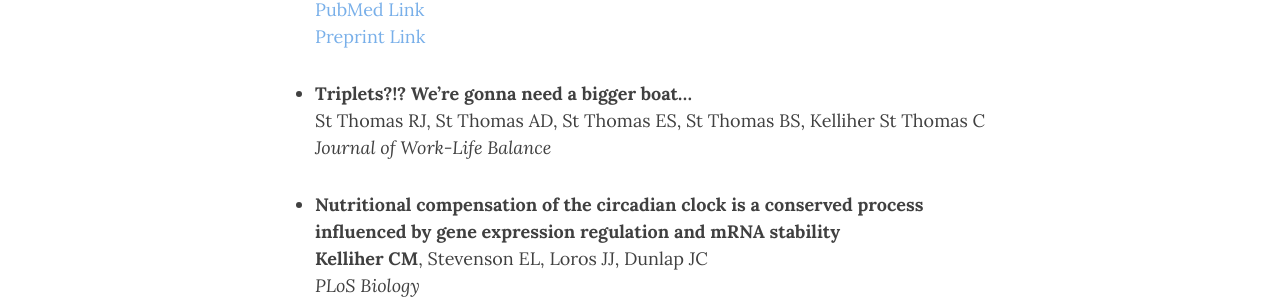
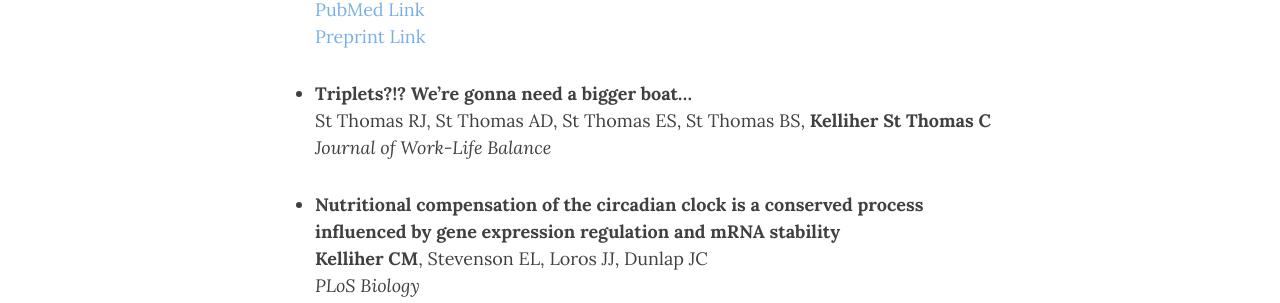
Before and after one commit to cmk35/cmk35.github.io, a Jekyll site: the page built from publications.md, in a window 1280 px wide and 900 px high, scrolled down 1280 px. Shown: the part 151-454 px from the top of the window. Built offline with Jekyll 4.4.1, drawn with Linux system fonts in a browser that asks for light colours; nearby versions of some CDN libraries.

```diff
--- a/publications.md
+++ b/publications.md
@@ -42,7 +42,7 @@ Link to all publications on <a href="https://scholar.google.com/citations?user=4
     <a href="https://www.biorxiv.org/content/10.1101/2022.08.02.499203v1" target="_blank">Preprint Link</a>
 
 - **Triplets?!? We're gonna need a bigger boat...**\\
-    St Thomas RJ, St Thomas AD, St Thomas ES, St Thomas BS, Kelliher St Thomas C\\
+    St Thomas RJ, St Thomas AD, St Thomas ES, St Thomas BS, **Kelliher St Thomas C**\\
     *Journal of Work-Life Balance*
 
 - **Nutritional compensation of the circadian clock is a conserved process influenced by gene expression regulation and mRNA stability**\\
```
